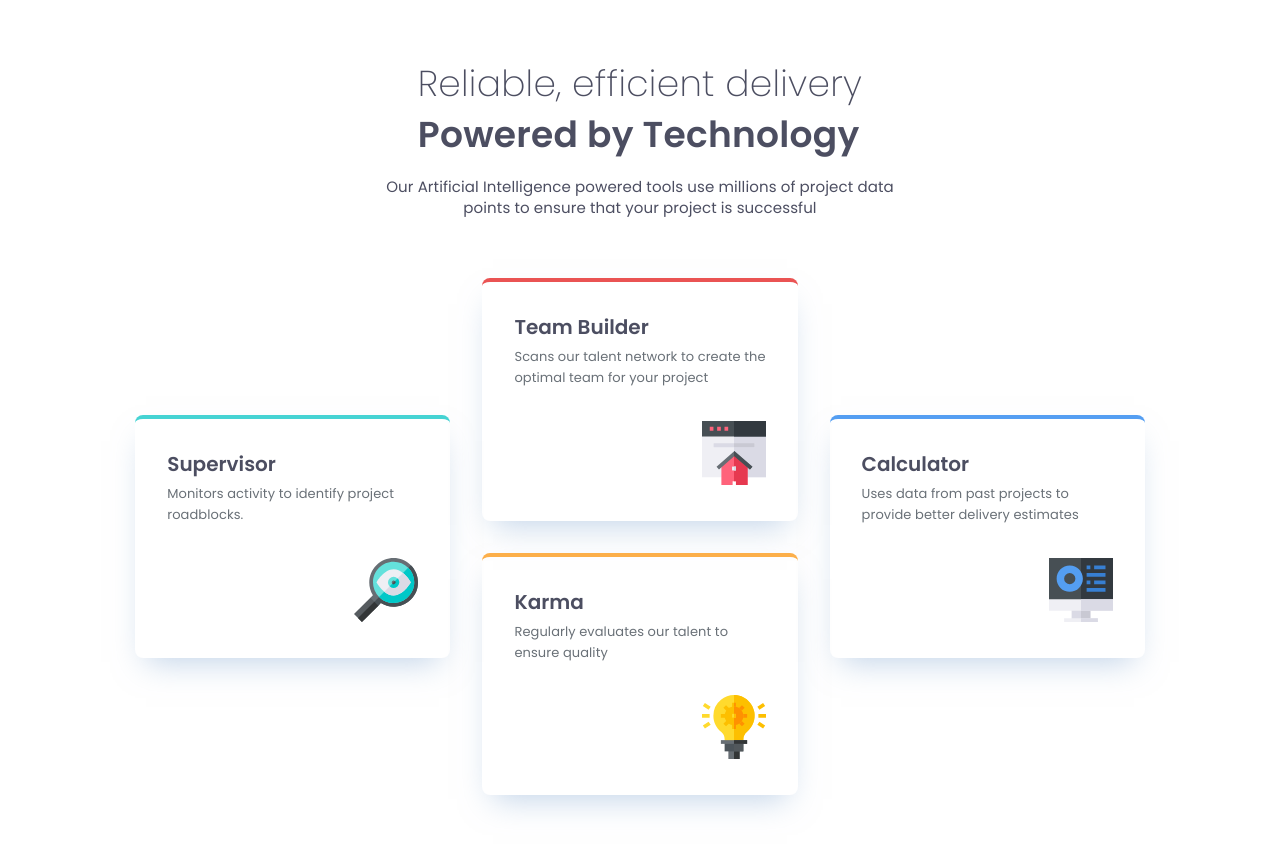
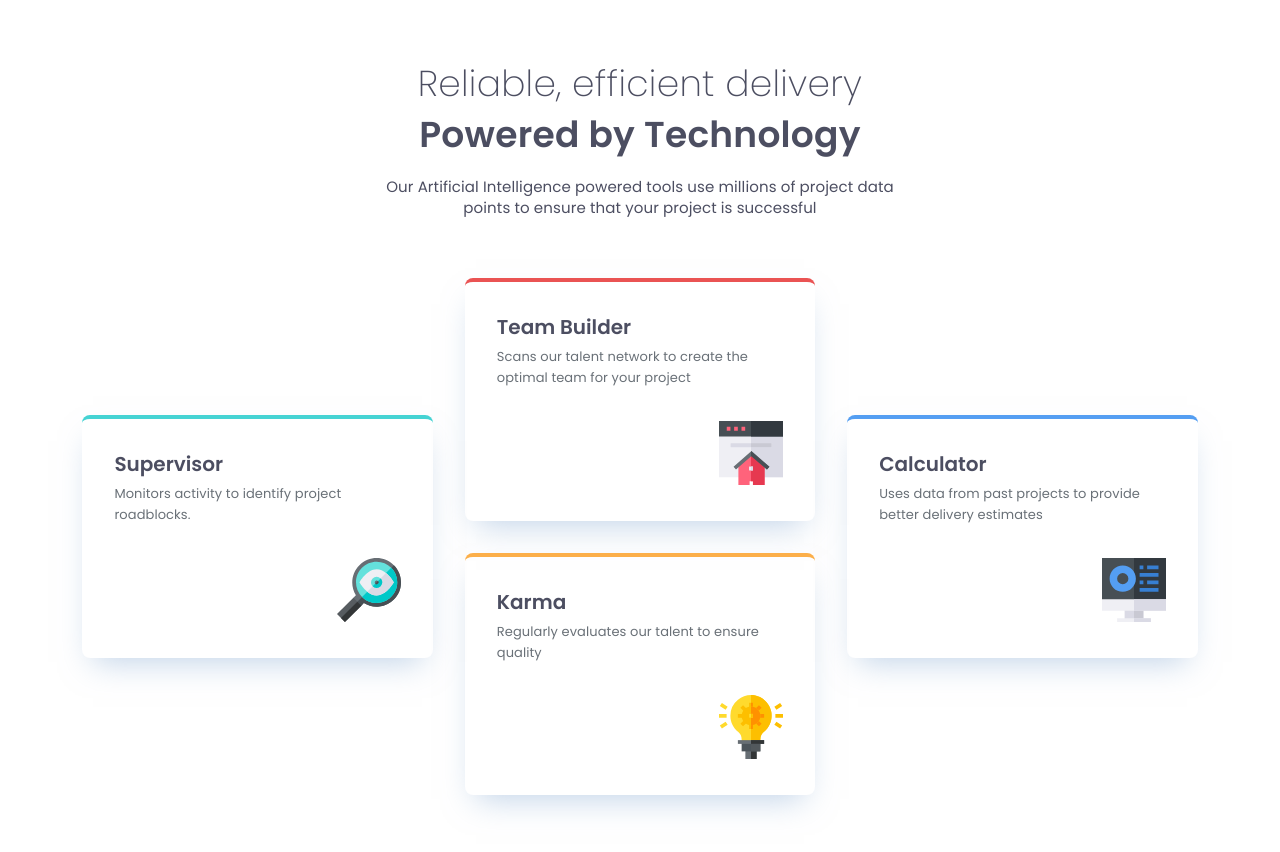
Before and after one commit to krydens-dev/four-card-feature-section-master, a plain HTML site: page index.html in a window 1280 px wide. Drawn offline with Linux system fonts and the light colour scheme.

Commit message:
Final update css styling

```diff
--- a/design/styles.css
+++ b/design/styles.css
@@ -16,10 +16,6 @@
 
 body {
     font-family: var(--font-popins);
-    display: flex;
-    flex-direction: column;
-    align-items: center;
-    justify-content: center;
 }
 
 .page-wrapper {
@@ -48,6 +44,7 @@ body {
     line-height: 1.4;
     letter-spacing: .25px;
     margin-bottom: 1rem;
+    text-align: center;
 }
 
 .hero__title-accent {
@@ -89,7 +86,7 @@ body {
 }
 
 .features-card--red {
-    border-top: .25rem solid var(--clr-red); ;
+    border-top: .25rem solid var(--clr-red);
 }
 
 .features-card--orange {
@@ -124,7 +121,7 @@ body {
 
 /* Tablet */
 
-@media (min-width: 750px) {
+@media (min-width: 720px) {
 
     .hero {
         min-width: 33.75rem;
@@ -176,6 +173,10 @@ body {
                             "supervisor karma calculator";
     }
 
+    .features-card {
+        max-width: 21.9rem;
+    }
+
     .features-card--cyan {
         grid-area: supervisor;
     }
--- a/index.html
+++ b/index.html
@@ -4,10 +4,10 @@
   <meta charset="UTF-8">
   <meta name="viewport" content="width=device-width, initial-scale=1.0">
   <link rel="icon" type="image/png" sizes="32x32" href="./images/favicon-32x32.png">
-  <link rel="stylesheet" href="design/styles.css">
-  <link rel="preconnect" href="https://fonts.googleapis.com">
+   <link rel="preconnect" href="https://fonts.googleapis.com">
   <link rel="preconnect" href="https://fonts.gstatic.com" crossorigin>
   <link href="https://fonts.googleapis.com/css2?family=Poppins:ital,wght@0,100;0,200;0,300;0,400;0,500;0,600;0,700;0,800;0,900;1,100;1,200;1,300;1,400;1,500;1,600;1,700;1,800;1,900&display=swap" rel="stylesheet">
+  <link rel="stylesheet" href="design/styles.css">
   <title>Frontend Mentor | Four card feature section</title>
 </head>
 <body>
```
